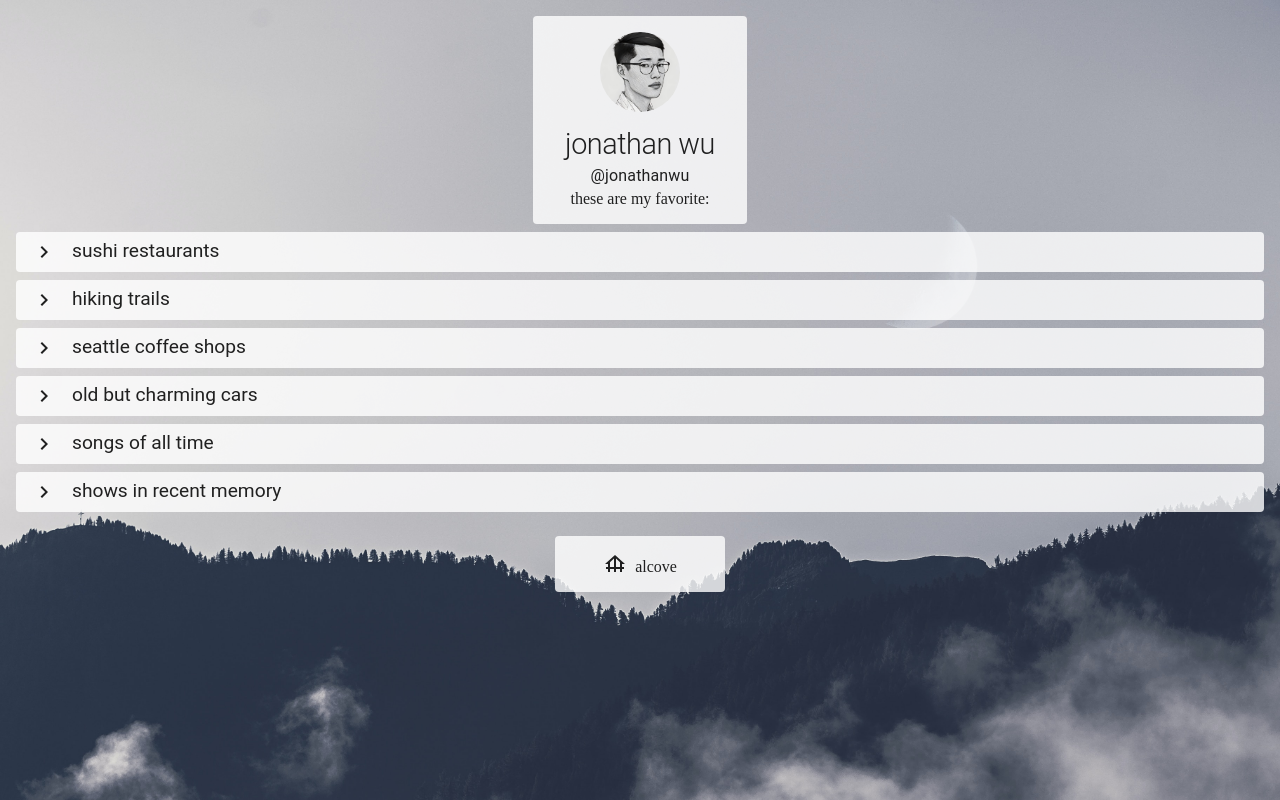
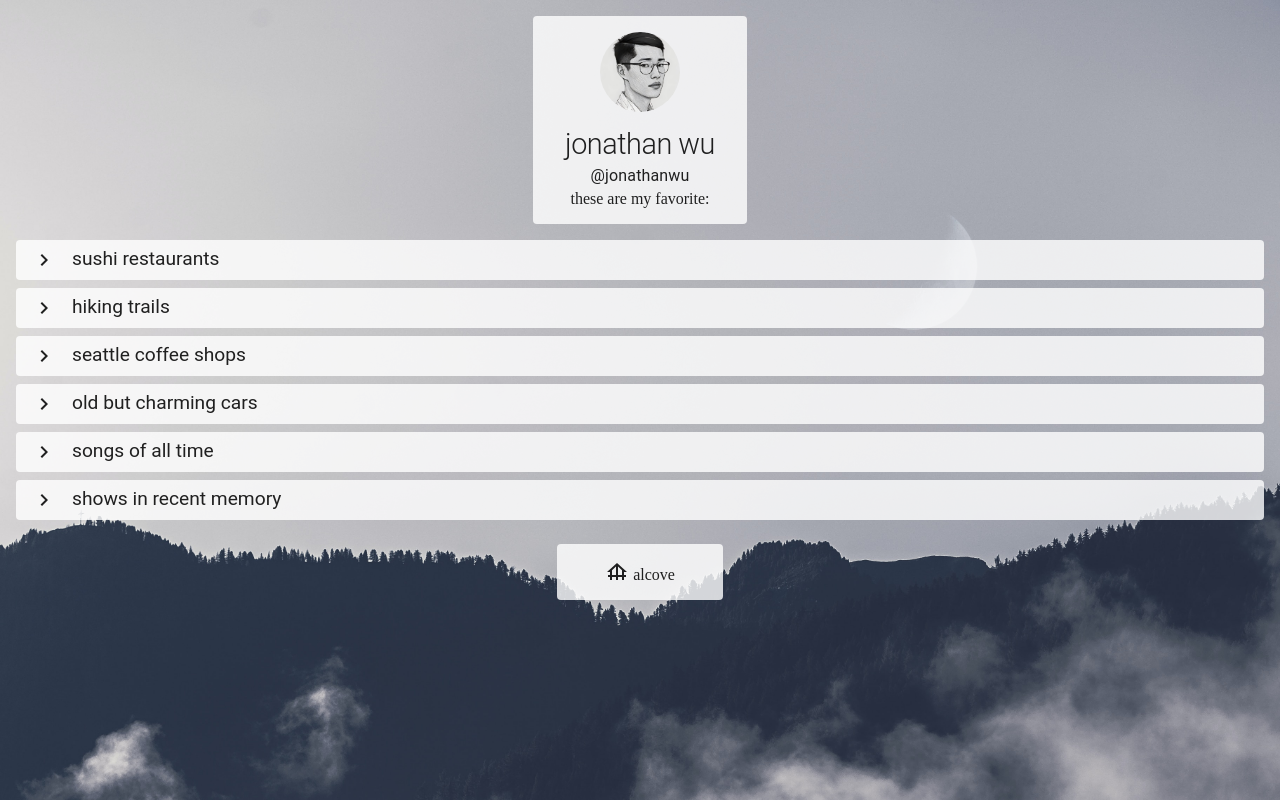
Before and after one commit to ChangYuJonathanWu/alcove, a Next.js app: page /1 in a window 1280 px wide. Built offline with nearby package versions, Linux system fonts and the light colour scheme.

Commit message:
spacing tweaks

```diff
--- a/components/AlcoveProfileLogo.js
+++ b/components/AlcoveProfileLogo.js
@@ -18,10 +18,9 @@ export default function AlcoveProfileLogo() {
     return (
         <Stack direction="row" justifyContent={"center"}>
             <Paper variant="" sx={{ paddingLeft: '2rem', paddingRight: '2rem', margin: '1rem', marginBottom: '0.5rem', backgroundColor: PAPER_COLOR }}>
-                <Stack direction="row" spacing={1} alignItems="end" style={{ padding: "1rem" }}>
+                <Stack direction="row" spacing={0.5} alignItems="end" style={{ padding: "1rem" }}>
                     <FoundationIcon/>
                     <Typography variant="65">alcove</Typography>
-
                 </Stack>
             </Paper>
         </Stack>
--- a/components/ProfileHeader.js
+++ b/components/ProfileHeader.js
@@ -16,7 +16,7 @@ export default function ProfileHeader({ user }) {
 
     return (
         <Stack direction="row" justifyContent={"center"}>
-            <Paper variant="" sx={{ paddingLeft: '2rem', paddingRight: '2rem', margin: '1rem', marginBottom: '0.5rem', backgroundColor: PAPER_COLOR }}>
+            <Paper variant="" sx={{ paddingLeft: '2rem', paddingRight: '2rem', margin: '1rem', marginBottom: '1rem', backgroundColor: PAPER_COLOR }}>
                 <Stack alignItems="center" style={{ paddingBottom: "1rem" }}>
                     <Avatar alt={handle} sx={{ width: 80, height: 80 }} style={{ margin: "1rem" }} src={`/profiles/photos/${photo}`} />
                     <Typography variant="h1">{title}</Typography>
```
